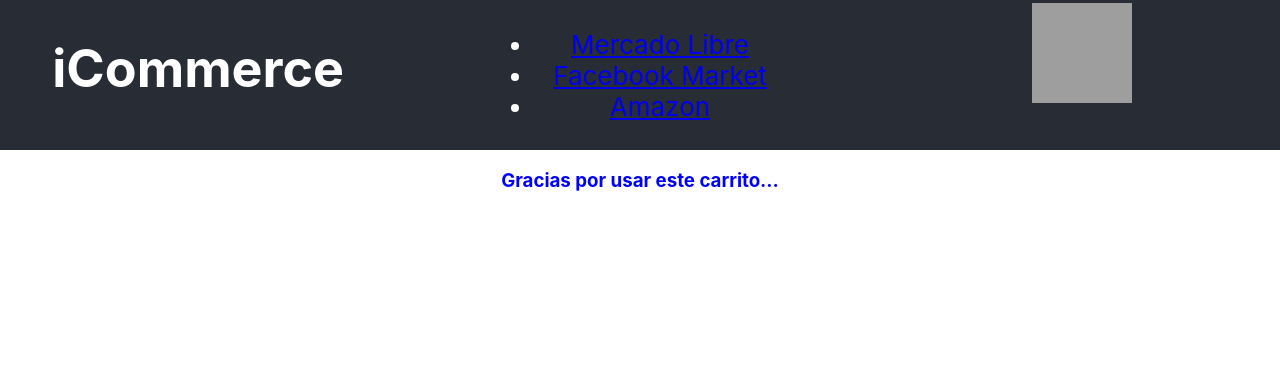
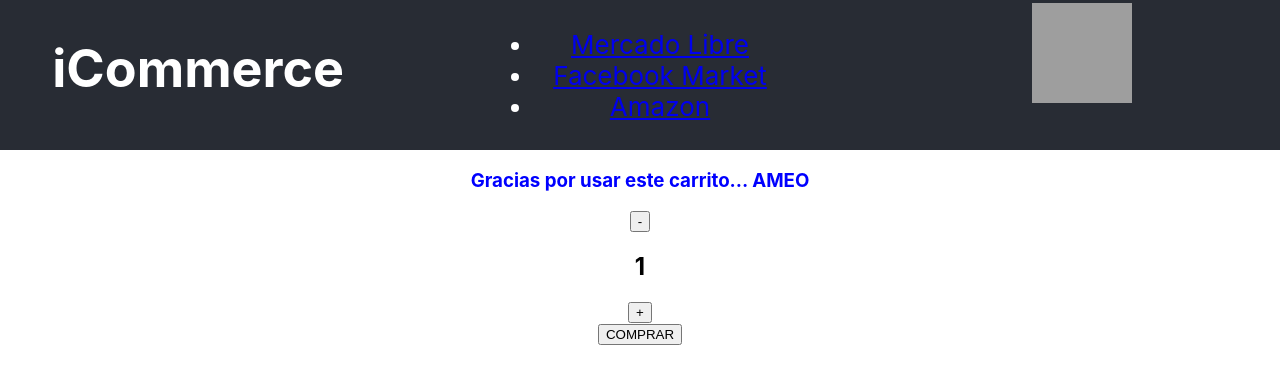
Before and after one commit to eduardorougier/rougier-react, a React (Create React App) app: page / in a window 1280 px wide. Shown: the top 384 px of the page. Built offline with nearby package versions, Linux system fonts and the light colour scheme; grey boxes are pictures that could not be loaded.

Commit message:
Desafio Componentes 2

```diff
--- a/src/App.js
+++ b/src/App.js
@@ -1,6 +1,8 @@
 // import logo from './logo.svg';
 import './App.css';
 import { ItemListContainer } from './components/IItemListContainer';
+import ItemCount from './components/ItemCount';
+
 import NavBar from './components/NavBar';
 
 function App() {
@@ -22,7 +24,8 @@ function App() {
           Learn React
         </a> */}
       </header>
-      <ItemListContainer greetings="Gracias por usar este carrito..."/>
+      <ItemListContainer greetings="Gracias por usar este carrito... AMEO"/>
+      <ItemCount inicio={1} stock={10}/>
     </div>
   );
 }
--- a/src/components/IItemListContainer.jsx
+++ b/src/components/IItemListContainer.jsx
@@ -1,4 +1,4 @@
-export const ItemListContainer = ({greetings}) => {
+export const ItemListContainer = ({greetings="Falta saludo"}) => {
     return (
 
             <h3 className="tituloSaludo">{greetings}</h3>
--- /dev/null
+++ b/src/components/ItemCount.jsx
@@ -0,0 +1,41 @@
+import { useState } from "react";
+
+function ItemCount ({inicio, stock}) {
+
+    const [contador, setContador] = useState(inicio);
+
+    const crece = () => {
+        if(contador >= stock) {
+            alert ("Solo tenemos " + stock + " unidades del producto que elegiste!")
+        } else {
+            setContador(contador + 1)
+        }
+
+    }
+
+    const decrece = () => {
+        if(contador <= inicio) {
+            alert ("No podés comprar menos de " + inicio + " producto!")
+        } else {
+            setContador(contador - 1)
+        }
+
+    }
+
+    const comprar = () => {
+        alert ("Gracias por tu compra")
+    }
+
+    return (
+        <div>
+            <button onClick={decrece}>-</button>
+            <h2>{contador}</h2>
+            <button onClick={crece}>+</button>
+            <br />
+            <button onClick={comprar}>COMPRAR</button>
+        </div>
+    )
+
+}
+
+export default ItemCount
```
